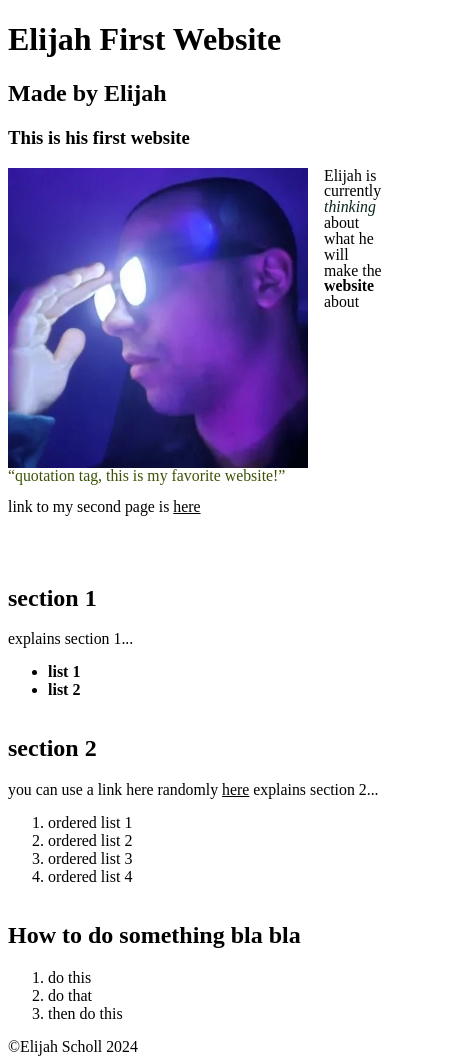
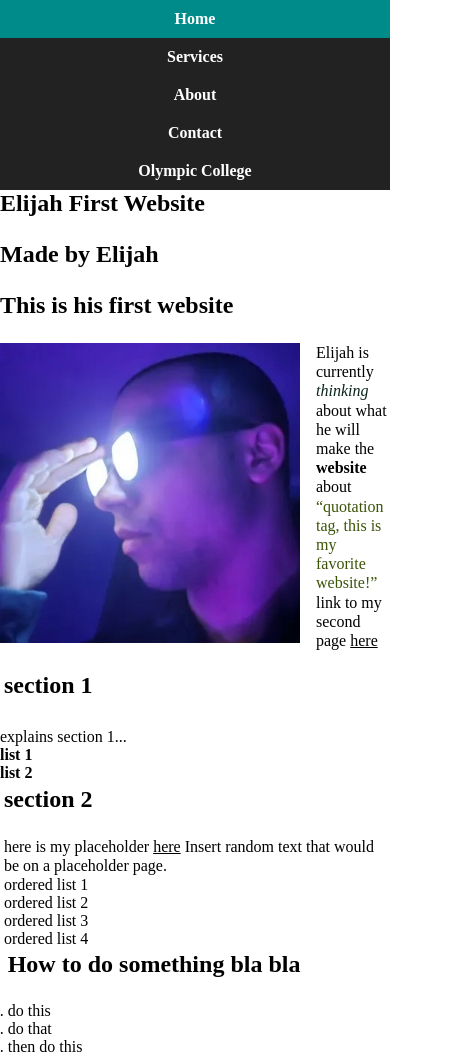
Before and after one commit to SSElijah/my-website, a plain HTML site: page index.html in a window 390 px wide. Shown: the top 1059 px of the page, 458 px wide, since content can reach past the window. Drawn offline with Linux system fonts and the light colour scheme.

Commit message:
work please

```diff
--- a/index.html
+++ b/index.html
@@ -16,6 +16,19 @@
 
 <body>
     <header>
+<!--nav section-->
+        <nav>
+            <ul>
+                <li><a href="index.html">Home</a></li>
+                <li><a href="html/services.html">Services</a></li>
+                <li><a href="html/about.html">About</a></li>
+                <li><a href="html/contacts.html">Contact</a></li>
+                <li><a href="https://www.olympic.edu/" target="_blank" > Olympic College</a></li>
+            </ul>
+        </nav>
+
+<!-- The nav section is the menu at the top of the page that takes you to a different page on the website.-->
+
          <h1 class="first_text"> Elijah First Website </h1>
         <h2 class="first_text">  Made by Elijah</h2>
         <h3 class="first_text"> This is his first website</h3>
@@ -24,7 +37,7 @@
     <main>
         <p>Elijah is currently <em>thinking</em> about what he will make the <strong>website</strong> about</p>
         <p><q>quotation tag, this is my favorite website!</q></p>
-        <p> link to my second page is <a href="html/second.html">here</a></p>
+        <p> link to my second page <a href="html/place1.html">here</a></p>
         <br>
         <section>
             <h2 id="section_1"> section 1</h2>
@@ -36,7 +49,7 @@
         </section>
         <section id="section_2">
             <h2>section 2</h2>
-            <p> you can use a link here randomly <a href="html/page-2.html">here</a> explains section 2...</p>
+            <p> here is my placeholder <a href="html/placeholder.html">here</a> Insert random text that would be on a placeholder page. </p>
             <ol>
                 <li>ordered list 1</li>
                 <li>ordered list 2</li>
--- a/styles.css
+++ b/styles.css
@@ -3,26 +3,21 @@
 }
 
 /* UNIVERSAL SELECTOR */
-
-
 * {
-    /* RGB: 0 - 255. 0-100%  */
-    /* Hexadecimal */
-    color: rgb(0, 0, 0)
+    color: rgb(0, 0, 0);
+    box-sizing: border-box;
+    margin: 0;
+    padding: 0;
 }
 
-
-/*TYPE SELECTOR */
+/* TYPE SELECTOR */
 q {
     color: rgb(60, 83, 7);
 }
 
 ul {
-    color: rgb(0, 51, 34)
+    color: rgb(0, 51, 34);
 }
-
-
-
 
 img {
     float: left;
@@ -33,22 +28,12 @@ br {
     clear: left;
 }
 
-#section_1 {
-
+#section_1,
+#section_2,
+#blabla {
     float: left;
-    width: 450px;
-}
-
-
-#section_2 {
-    float: left;
-    width: 450px;
-
-}
-
-#blabla {
-    float: right;
-    width: 450px;
+    width: 100%;
+    padding: 1%;
 }
 
 footer {
@@ -56,28 +41,25 @@ footer {
 }
 
 p {
-    line-height: 1em;
-    font-size: 99%;
+    line-height: 1.5em;
+    font-size: 1rem;
 }
 
 /* ID SELECTOR */
 
-
 /* CLASS SELECTOR */
-
 ul {
     font-weight: bold;
 }
 
 /* RELATIONAL SELECTOR */
 section#section_2>ol>li {
-    color: var(--black-color--)
+    color: var(--black-color--);
 }
 
 main em {
     color: rgb(11, 37, 29);
 }
-
 
 section#section_2 a:visited {
     font-size: 200%;
@@ -93,29 +75,21 @@ section#section_2 a:hover {
 h1,
 h2,
 h3 {
-    color: var(--black-color--)
+    color: var(--black-color--);
+    margin-bottom: 1em;
 }
-
-
-
-
-
-
-
-
-
-
-
 
 .container {
     display: flex;
+    flex-wrap: wrap;
+    padding: 1%;
 }
 
 .column {
-    flex: 1;
+    flex: 1 1 30%; /* Flex-grow, flex-shrink, and flex-basis */
     padding: 10px;
-    box-sizing: border-box;
     font-size: large;
+    min-width: 250px;
 }
 
 #red {
@@ -139,3 +113,97 @@ article {
     padding: 0;
     border: 2px dashed rgb(73, 47, 13);
 }
+
+/* Scalable Image */
+
+/* this makes the picture shirk or expand the page */
+.scalable-image {
+    max-width: 100%;
+    height: auto;
+}
+
+/* Navigation Menu*/
+
+/* This is all the content styles on the top bar (navigation menu) to access the other pages*/
+nav {
+    background-color: var(--black-color);
+    overflow: hidden;
+}
+
+nav ul {
+    list-style-type: none;
+    margin: 0;
+    padding: 0;
+    display: flex;
+    flex-wrap: wrap;
+    justify-content: space-around;
+}
+
+nav ul li {
+    flex: 1 1 auto;
+}
+
+nav ul li a {
+    display: block;
+    color: white;
+    text-align: center;
+    padding: 14px 16px;
+    text-decoration: none;
+}
+
+nav ul li a:hover {
+    background-color: darkcyan;
+}
+
+nav ul li a:active {
+    background-color: blueviolet;
+}
+
+/* Media Queries (i needed to use outside sources to assist with this, probably the most challenging info to understand) */
+
+/* Tablets and larger screens (768px and above) */
+@media screen and (max-width: 768px) {
+    #section_1, #section_2, #blabla {
+        float: none;
+        width: 100%;
+    }
+
+    .container {
+        flex-direction: column;
+    }
+
+    nav ul li {
+        float: none;
+        display: inline-block;
+    }
+}
+
+/* Mobile devices (480px and below) */
+@media screen and (max-width: 480px) {
+    nav ul {
+        flex-direction: column;
+        align-items: center;
+    }
+
+    nav ul li {
+        width: 100%;
+    }
+
+    nav ul li a {
+        padding: 10px 0;
+    }
+
+    h1, h2, h3 {
+        font-size: 1.5em;
+    }
+
+    p {
+        font-size: 1em;
+        line-height: 1.2em;
+    }
+
+    .column {
+        padding: 5px;
+        font-size: medium;
+    }
+}
```
Also changed, not shown: html/about.html (added, +22 -0 lines), html/contacts.html (added, +22 -0 lines), html/placeholder.html (renamed from html/page-2.html, +5 -1 lines), html/services.html (added, +38 -0 lines), html/place1.html (renamed from html/second.html), images/work.png (added).
